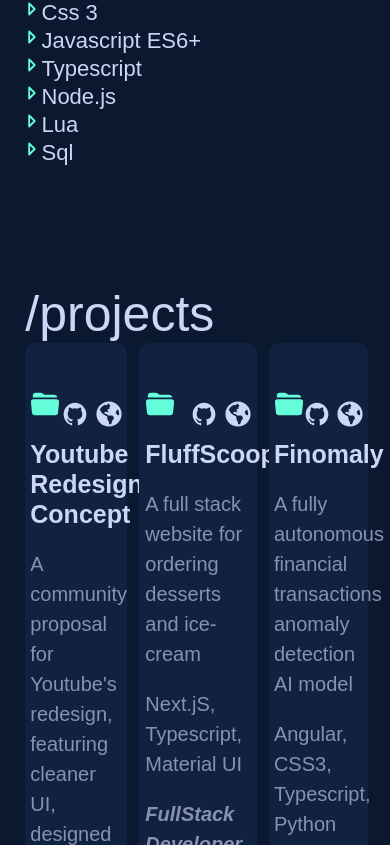
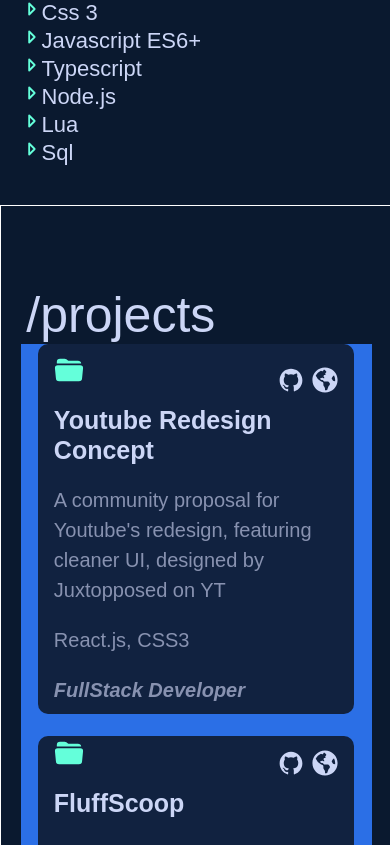
Before and after one commit to danielzfega/MyPortfolio, a React (Vite) app: page / in a window 390 px wide. Shown: the part 1155-2000 px from the top of the page. Built offline with nearby package versions, Linux system fonts and the light colour scheme; a web font is replaced by a local one.

Commit message:
Projects section

```diff
--- a/src/components/Navbar/Navbar.css
+++ b/src/components/Navbar/Navbar.css
@@ -168,7 +168,7 @@
         display: flex;
         justify-content: end;
         padding: 0;
-        margin-left: 10px;
+        /* margin-left: 10px; */
     }
     .leftNav p{
       display: none;
--- a/src/components/Projects/Projects.css
+++ b/src/components/Projects/Projects.css
@@ -3,7 +3,7 @@
     width: 100%;
     height: 750px;
     padding-top: 80px;
-    /* border: 1px solid white; */
+    border: 1px solid white;
     display: flex;
     flex-direction: column;
     align-items: center;
@@ -15,6 +15,7 @@
     margin: 0;
 }
 .projectBox{
+    background-color: #2b6fe6;
     width: 90%;
     height: 90%;
     /* background-color: rgba(186, 255, 232, 0.276); */
@@ -41,6 +42,7 @@
     height: 100%;
     background-color: #112240;
     border-radius: 10px;
+    padding-bottom: 10px;
 }
 .project:hover{
     background-color: #233554;
@@ -103,3 +105,28 @@
     margin: 0;
     line-height: 30px;
 }
+@media screen and (max-width: 1200px) {
+    .projects{
+        height: max-content;
+    }
+}
+/* @media screen and (max-width: 1160px) {
+    .projectBox{
+        background-color: #2b6fe6;
+    }
+} */
+
+@media screen and (max-width: 900px) {
+    .projectBox {
+      grid-template-columns: repeat(2, 1fr);
+    }
+  }
+
+@media screen and (max-width: 600px) {
+    .projectBox {
+      grid-template-columns: 1fr;
+    }
+    .projects{
+        height: 1500px;
+    }
+}
```
